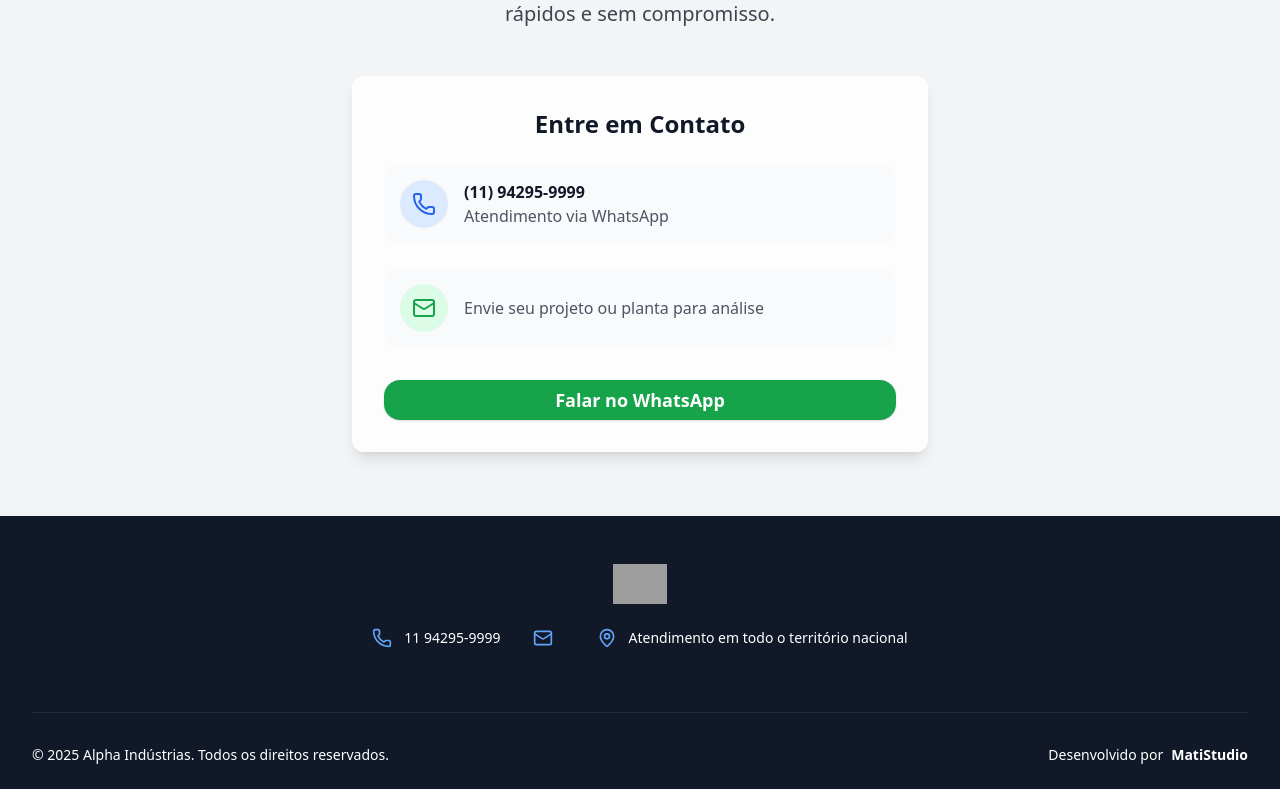
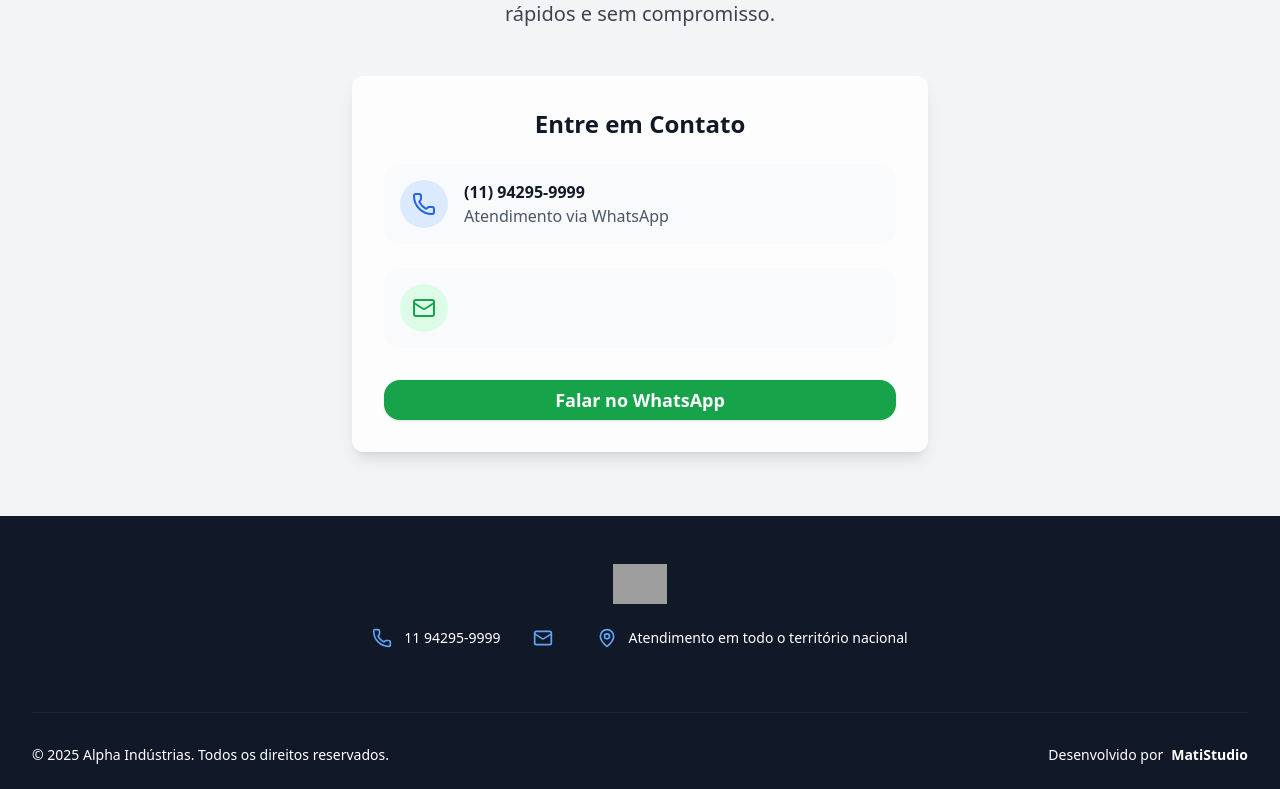
Before and after one commit to matheusmouraco/alphafelipe, a React (Vite) app: page / in a window 1280 px wide. Shown: the part 5473-6262 px from the top of the page. Built offline with nearby package versions, Linux system fonts and the light colour scheme; grey boxes are pictures that could not be loaded.

Commit message:
Update ContactSection.jsx

```diff
--- a/src/components/home/ContactSection.jsx
+++ b/src/components/home/ContactSection.jsx
@@ -47,10 +47,7 @@ export default function ContactSection() {
                       <div className="w-12 h-12 bg-green-100 rounded-full flex items-center justify-center">
                         <Mail className="h-6 w-6 text-green-600" />
                       </div>
-                      <div>
-                        <div className="font-semibold text-gray-900">{content.contactInfo.email}</div>
-                        <div className="text-gray-600">Envie seu projeto ou planta para análise</div>
-                      </div>
+
                     </div>
                   </div>
                   <a href={content.contactInfo.whatsappLink} target="_blank" rel="noopener noreferrer">
```
